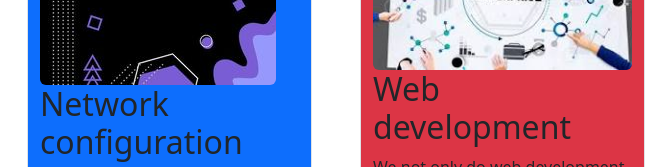
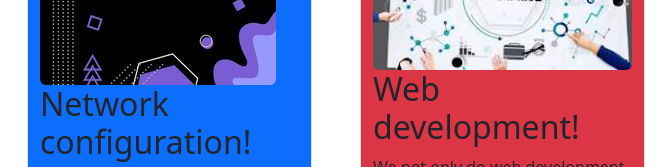
Before and after one commit to kaigaisivan/bootstrap, a plain HTML site: page services.html in a window 1280 px wide. Shown: the part 177-344 px from the top of the page, 43-715 px from the left. Drawn offline with nearby package versions, Linux system fonts and the light colour scheme.

Commit message:
modified

```diff
--- a/services.html
+++ b/services.html
@@ -34,14 +34,14 @@
              <!-- first column -->
               <div class="col-md-3 border bg-primary ">
                 <img src="./static/images/good.jpg" class="img-fluid rounded" alt="">
-                <h2>Network configuration</h2>
+                <h2>Network configuration!</h2>
                 <p>We help companies configure there network issues. Be it troubleshooting ot installation of newer sytems.</p>
               </div>
 
         <!-- second column -->
          <div class="col-md-3 border bg-danger">
             <img src="./static/images/hero.jpeg"class="img-fluid rounded" alt="">
-            <h2>Web development</h2>
+            <h2>Web development!</h2>
             <p> We not only do web development but also teach it. Enroll in our classes and learn from the best in the business!</p>
 
          </div>
```
